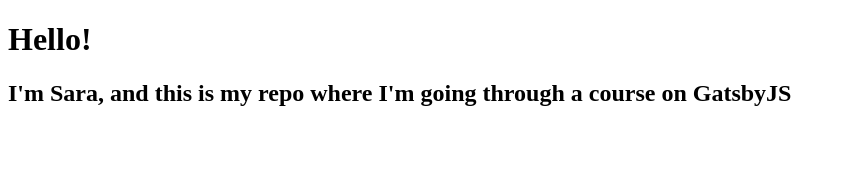
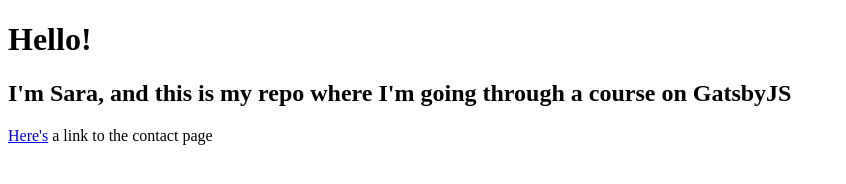
Before and after one commit to slkarsh/gatsby-practice, a Gatsby site: page / in a window 1280 px wide. Shown: the whole page, without its empty margins (0-846 px from the left). Built offline with nearby package versions, Linux system fonts and the light colour scheme; Gatsby itself is replaced by a stand-in of ours.

Commit message:
Make link to contact using anchor and href

```diff
--- a/src/pages/index.js
+++ b/src/pages/index.js
@@ -5,6 +5,7 @@
     <div>
       <h1>Hello!</h1>
       <h2>I'm Sara, and this is my repo where I'm going through a course on GatsbyJS</h2>
+      <p><a href="/contact">Here's</a> a link to the contact page</p>
     </div>
   )
 }
```
